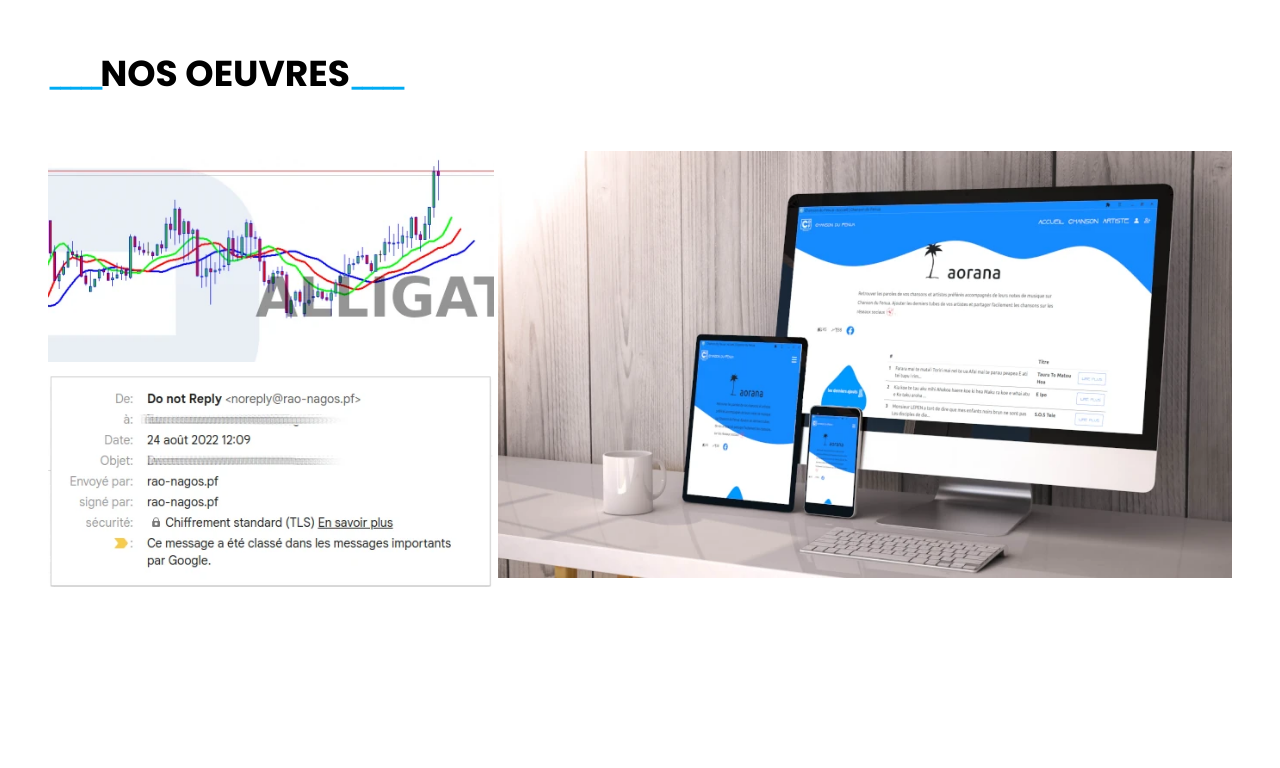
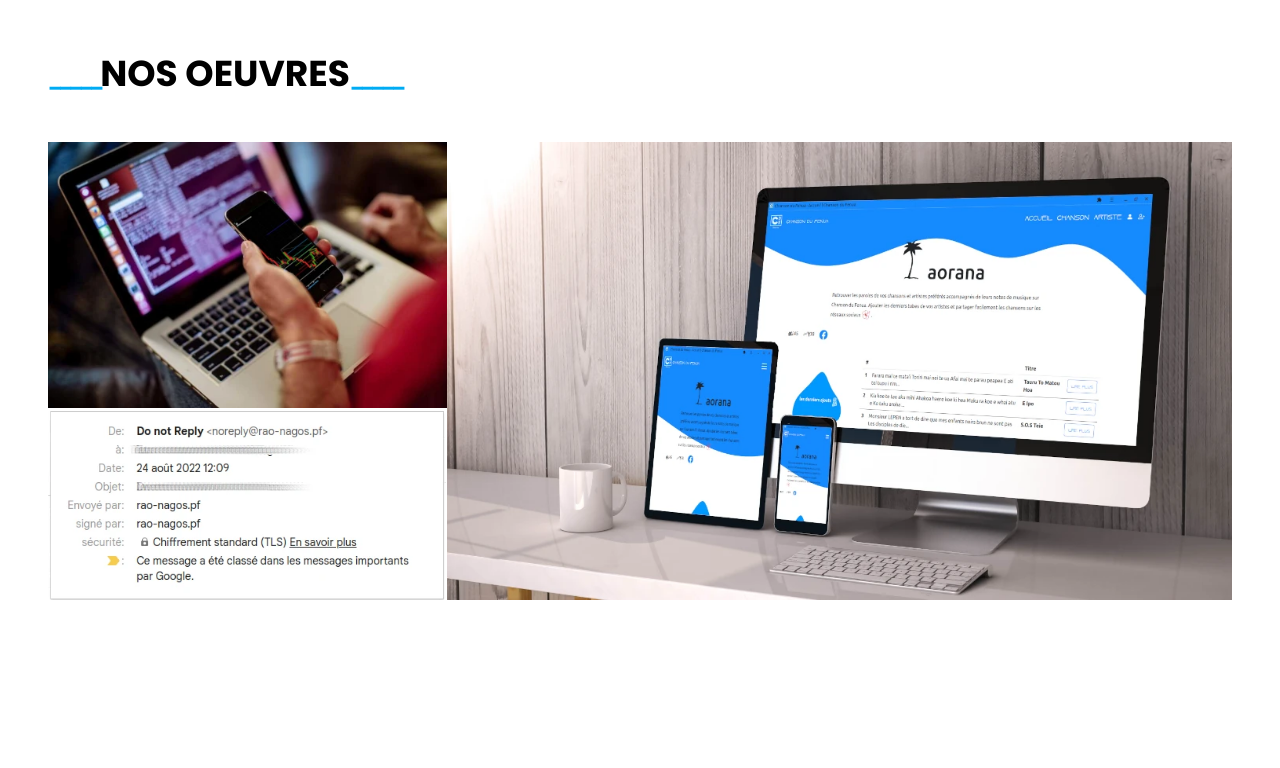
Before and after one commit to tetuaoro/raonagos, a Next.js app: page / in a window 1280 px wide. Shown: the part 1344-2112 px from the top of the page. Built offline with nearby package versions, Linux system fonts and the light colour scheme.

Commit message:
feat: updated work image

```diff
--- a/package.json
+++ b/package.json
@@ -1,6 +1,6 @@
 {
   "name": "raonagos",
-  "version": "0.1.4",
+  "version": "0.1.4.1",
   "private": true,
   "scripts": {
     "dev": "next dev",
--- a/src/components/whoweare.tsx
+++ b/src/components/whoweare.tsx
@@ -22,7 +22,6 @@ export default function Component() {
         </p>
       </div>
       <div className="service-items">
-        <a href="#">
         <div className="service-item">
           <div>
             <svg xmlns="http://www.w3.org/2000/svg" width="46" height="46" fill="currentColor" className="bi bi-globe" viewBox="0 0 16 16">
@@ -31,8 +30,6 @@ export default function Component() {
           </div>
           <p>Rao web</p>
         </div>
-        </a>
-        <a href="#">
         <div className="service-item">
           <div>
             <svg xmlns="http://www.w3.org/2000/svg" width="46" height="46" fill="currentColor" className="bi bi-gpu-card" viewBox="0 0 16 16">
@@ -43,8 +40,6 @@ export default function Component() {
           </div>
           <p>Rao bot</p>
         </div>
-        </a>
-        <a href="#">
         <div className="service-item">
           <div>
             <svg xmlns="http://www.w3.org/2000/svg" width="46" height="46" fill="currentColor" className="bi bi-server" viewBox="0 0 16 16">
@@ -55,7 +50,6 @@ export default function Component() {
           </div>
           <p>Rao mail server</p>
         </div>
-        </a>
       </div>
     </section>
   )
--- a/src/components/works.tsx
+++ b/src/components/works.tsx
@@ -7,26 +7,24 @@ import w4 from "@images/w-4.webp"
 export default function Component() {
   return (
     <section id="works">
-      <div className="flex justify-center md:block">
+      <div className="flex justify-center lg:block">
         <h2>Nos oeuvres</h2>
       </div>
-      <div>
-        <div className="flex flex-col justify-center gap-1 md:flex-row md:items-center">
-          <div className="flex flex-col items-center gap-1">
-            <div className="relative">
+      <div className="work-items">
+        <div className="flex flex-col">
           <div className="overlay-image">
             <Image src={w1} />
             <div>
               <h3 className="poppins poppins-700 text-2xl">Rao bot</h3>
               <p className="text-center p-4">
                 <span className="italic">Automate place order</span>
-                    {" sur les marchés boursiers tels les "}
-                    <i>cryptomonnaies</i>.
+                {" sur les marchés boursiers tels que les "}
+                <i>cryptomonnaies</i>
+                {" ou le "}
+                <i>CAC40</i>.
               </p>
             </div>
           </div>
-            </div>
-            <div className="relative">
           <div className="overlay-image">
             <Image src={w4} />
             <div>
@@ -40,21 +38,15 @@ export default function Component() {
             </div>
           </div>
         </div>
-          </div>
-          <div className="relative">
         <div className="overlay-image">
-              <Image src={w2} />
+          <Image src={w2} height={594} />
           <div>
             <h3 className="poppins poppins-700 text-2xl">Rao web</h3>
             <p className="text-center p-4">
-                  {"Quatrième site web de l'agence "}
+              {"Quatrième site web de l'agence : "}
               <i>rapide</i>
-                  {" et disponible en "}
-                  <i>PWA</i>
-                  {" (en hors ligne)."}
+              {" et disponible hors-ligne. "}
             </p>
-              </div>
-            </div>
           </div>
         </div>
       </div>
--- a/styles/globals.css
+++ b/styles/globals.css
@@ -30,7 +30,7 @@
   .navbar {
     @apply absolute top-0 z-10;
     @apply w-full p-2 sm:p-4 md:p-8 lg:p-12;
-    @apply flex md:items-center justify-between text-white;
+    @apply flex lg:items-center justify-between text-white;
   }
 
   .brand {
@@ -38,26 +38,26 @@
   }
 
   .navbar nav {
-    @apply flex flex-col md:flex-row;
+    @apply flex flex-col lg:flex-row;
   }
 
   .toggle {
-    @apply md:hidden mb-4 ml-auto md:mb-0 cursor-pointer;
+    @apply lg:hidden mb-4 ml-auto md:mb-0 cursor-pointer;
   }
 
   .menu {
-    @apply flex flex-col md:flex-row;
-    @apply h-0 md:h-min overflow-hidden transition-all duration-300 ease-in-out;
+    @apply flex flex-col lg:flex-row;
+    @apply h-0 lg:h-min overflow-hidden transition-all duration-300 ease-in-out;
   }
 
   .menu-item {
-    @apply rounded-lg md:hover:bg-primary-100 md:hover:scale-110 transition-all duration-300 ease-linear;
-    @apply my-2 md:my-0 mx-2 md:mx-3 px-2;
+    @apply rounded-lg lg:hover:bg-primary-100 lg:hover:scale-110 transition-all duration-300 ease-linear;
+    @apply my-2 lg:my-0 mx-2 md:mx-3 px-2;
   }
 
   .menu.show {
-    @apply bg-opacity-70 bg-primary-100 md:bg-transparent rounded-lg md:rounded-none;
-    @apply h-36 md:h-min;
+    @apply bg-opacity-70 bg-primary-100 lg:bg-transparent rounded-lg lg:rounded-none;
+    @apply h-36 lg:h-min;
   }
 
   /* COMPONENTS */
@@ -114,8 +114,20 @@
 
   /* Works */
 
+  .work-items {
+    @apply flex flex-col items-center max-w-[501px] lg:max-w-none mx-auto lg:flex-row;
+  }
+
   .overlay-image {
-    @apply after:transition-all after:duration-300 after:ease-in-out hover:after:bg-black after:w-full after:h-full after:absolute after:top-0 after:left-0 after:opacity-70;
+    @apply relative leading-[0];
+  }
+
+  .overlay-image > span {
+    @apply after:transition-all after:duration-300 after:ease-in-out;
+  }
+
+  .overlay-image:hover > span {
+    @apply after:absolute after:top-0 after:left-0 after:w-full after:h-full after:bg-black after:opacity-70;
   }
 
   .overlay-image:hover img {
@@ -123,6 +135,7 @@
   }
 
   .overlay-image div {
+    @apply leading-normal;
     @apply w-full h-full flex flex-col justify-center opacity-0 items-center absolute top-0 z-10 text-white;
   }
 
```
Also changed, not shown: public/images/w-1.webp, public/images/w-2.webp. Lines whose indentation alone changed are shown as unchanged.
